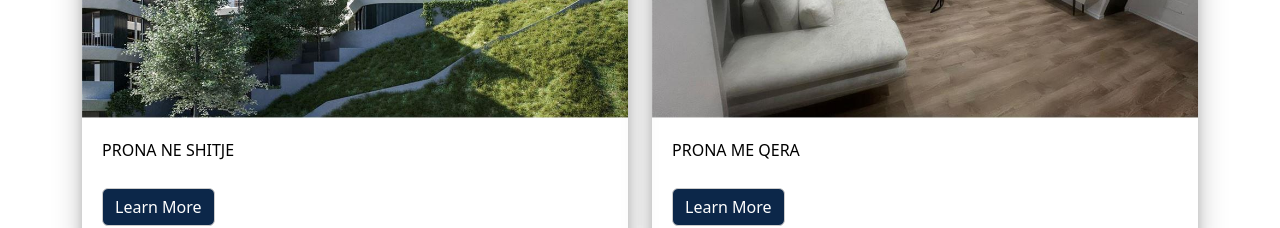
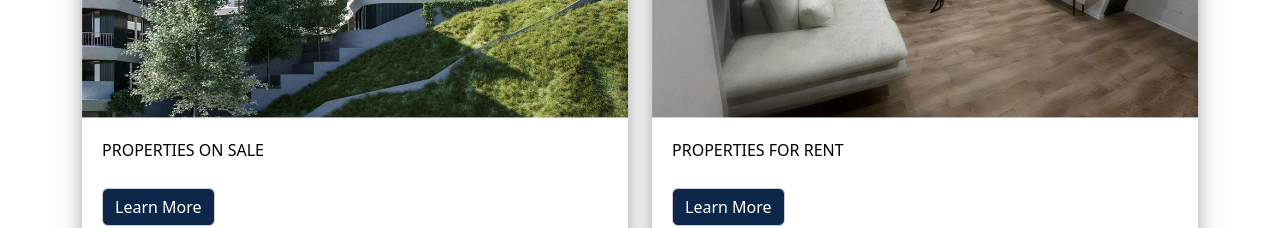
Before and after one commit to buziprog/remaxfinal, a plain HTML site: page index.html in a window 1280 px wide. Shown: the part 3340-3568 px from the top of the page. Drawn offline with nearby package versions, Linux system fonts and the light colour scheme.

Commit message:
Update index.html

```diff
--- a/index.html
+++ b/index.html
@@ -292,7 +292,7 @@
         <div class="property-item">
           <img src="remahome.jpeg" alt="Property 1" class="img-fluid property-img"/>
           <div class="property-details">
-          <p id="sell-prop">PRONA NE SHITJE</p>
+          <p id="sell-prop">PROPERTIES ON SALE</p>
             <a href="https://www.remax-albania.com/PublicListingList.aspx?SelectedCountryID=53#mode=gallery&cur=EUR&sb=MostRecent&page=1&sc=53&lsgeo=0,0,0,0&sid=55ae23f5-f832-4e6a-91b6-c0c49a20a467&oid=53026"><button class="btn btn-white" id="property-button-1">Learn More</button></a>
           </div>
         </div>
@@ -301,7 +301,7 @@
         <div class="property-item">
           <img src="qerashpi.jpeg" alt="Property 2" class="img-fluid property-img"/>
           <div class="property-details">
-           <p id="rent-prop">PRONA ME QERA</p>
+           <p id="rent-prop">PROPERTIES FOR RENT</p>
             <a href="https://www.remax-albania.com/PublicListingList.aspx?SelectedCountryID=53#mode=gallery&cur=EUR&sb=MostRecent&page=1&sc=53&lsgeo=0,0,0,0&sid=55ae23f5-f832-4e6a-91b6-c0c49a20a467&oid=53026"><button class="btn btn-white" id="property-button-2">Learn More</button></a>
           </div>
         </div>
```
